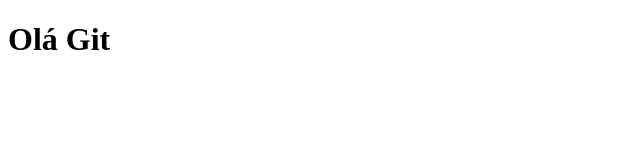
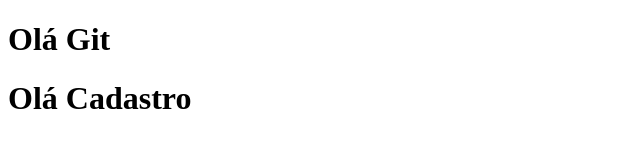
Before and after one commit to DEVin-Philips/s02-aula01, a plain HTML site: page index.html in a window 1280 px wide. Shown: the whole page, without its empty margins (0-640 px from the left). Drawn offline with Linux system fonts and the light colour scheme.

Commit message:
adiciona cadastro

```diff
--- a/index.html
+++ b/index.html
@@ -8,5 +8,6 @@
   </head>
   <body>
     <h1>Olá Git</h1>
+    <h1>Olá Cadastro</h1>
   </body>
 </html>
```
